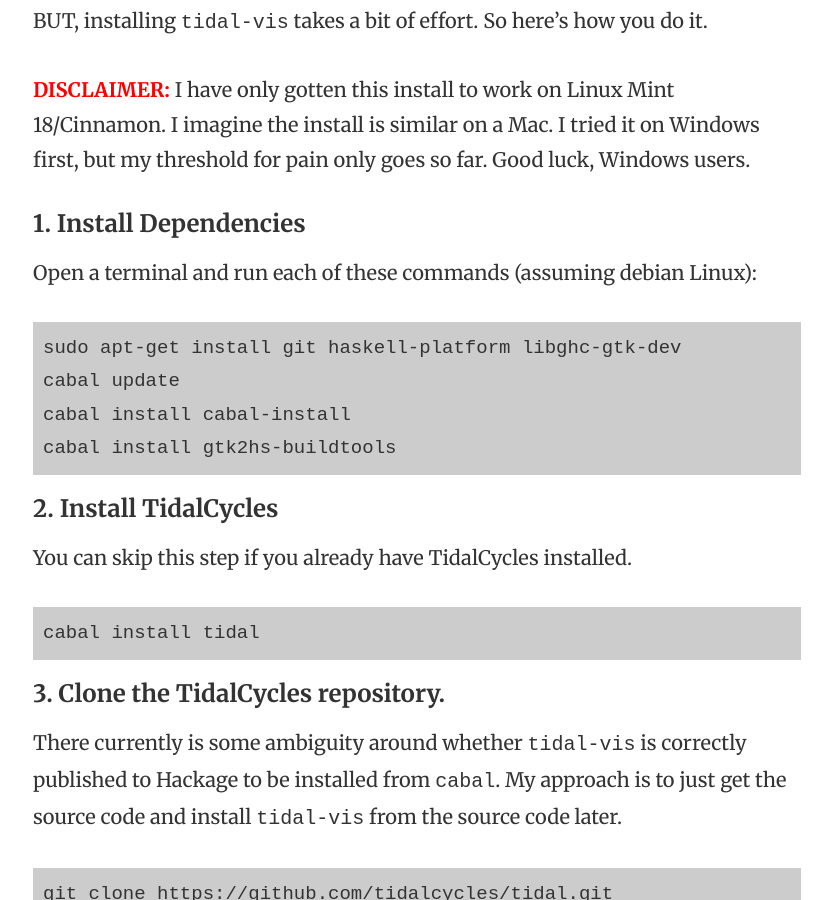
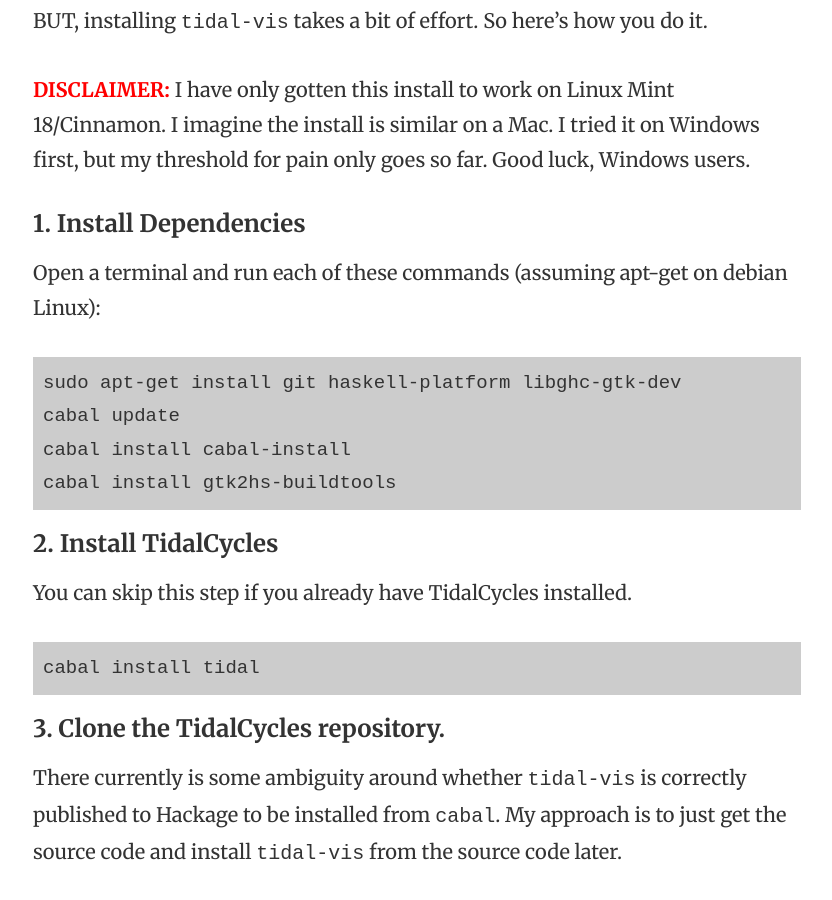
Before and after one commit to kindohm/blog.kindohm.com, a Jekyll site: the page built from _posts/2016/2016-09-02-tidal-vis.md, in a window 1280 px wide and 900 px high, scrolled down 926 px. Shown: the whole window, without its empty margins (223-1055 px from the left). Built offline with Jekyll 4.4.1, drawn with Linux system fonts in a browser that asks for light colours; comment, search, counter and statistics services are not loaded.

Commit message:
be more specific

````diff
--- a/_posts/2016/2016-09-02-tidal-vis.md
+++ b/_posts/2016/2016-09-02-tidal-vis.md
@@ -26,7 +26,8 @@
 far. Good luck, Windows users.
 
 ### 1. Install Dependencies
-Open a terminal and run each of these commands (assuming debian Linux):
+Open a terminal and run each of these commands (assuming apt-get on
+debian Linux):
 
 ```
 sudo apt-get install git haskell-platform libghc-gtk-dev
````
